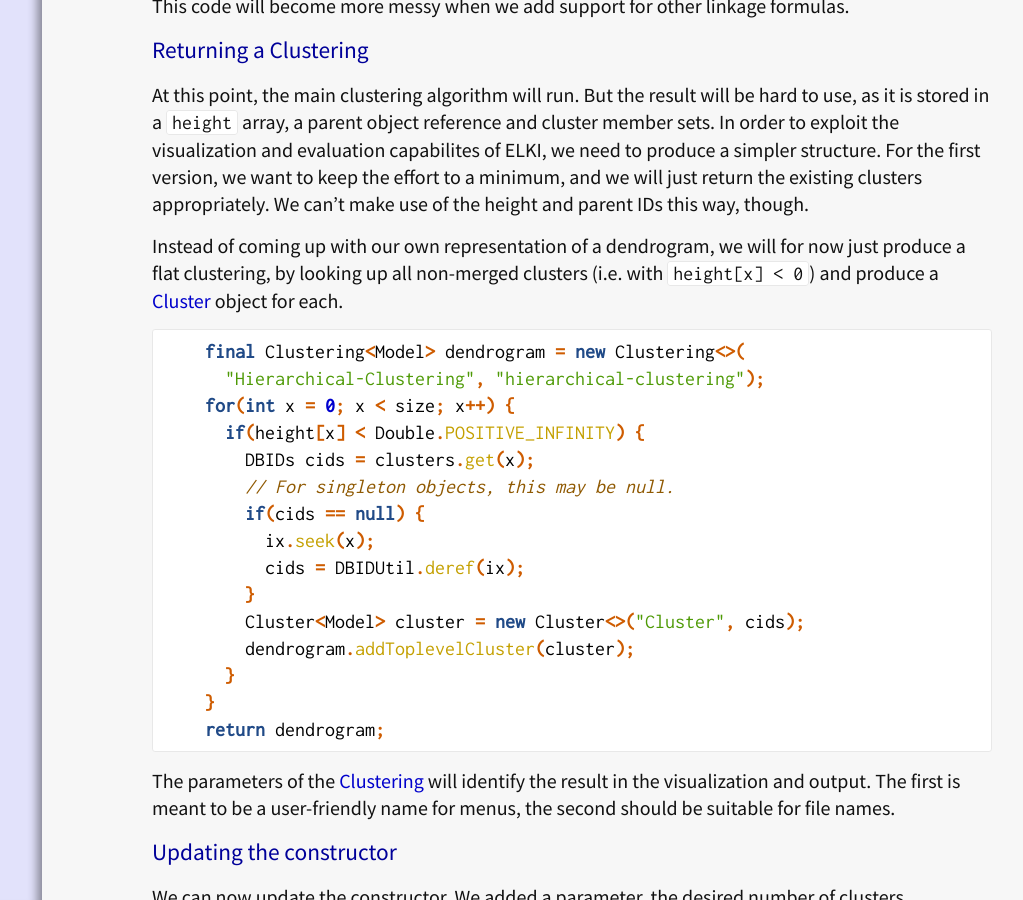
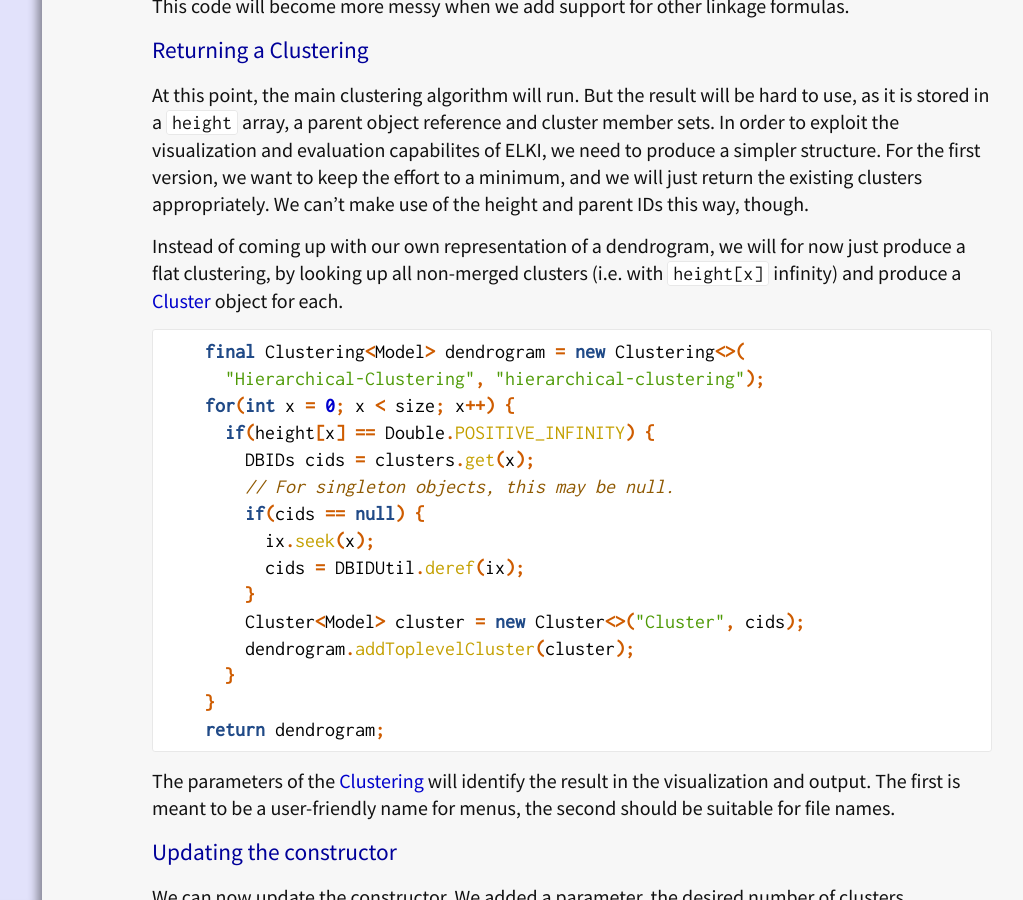
Before and after one commit to elki-project/elki-project.github.io, a Jekyll site: the page built from tutorial/hierarchical_clustering.md, in a window 1280 px wide and 900 px high, scrolled down 7756 px. Shown: the whole window, without its empty margins (248-1271 px from the left). Built offline with Jekyll 4.4.1, drawn with Linux system fonts in a browser that asks for light colours.

Commit message:
slight updates to tutorials

```diff
--- a/tutorial/hierarchical_clustering.md
+++ b/tutorial/hierarchical_clustering.md
@@ -256,13 +256,13 @@ This code will become more messy when we add support for other linkage formulas.
 
 At this point, the main clustering algorithm will run. But the result will be hard to use, as it is stored in a `height` array, a parent object reference and cluster member sets. In order to exploit the visualization and evaluation capabilites of ELKI, we need to produce a simpler structure. For the first version, we want to keep the effort to a minimum, and we will just return the existing clusters appropriately. We can't make use of the height and parent IDs this way, though.
 
-Instead of coming up with our own representation of a dendrogram, we will for now just produce a flat clustering, by looking up all non-merged clusters (i.e. with `height[x] < 0`) and produce a [Cluster](/releases/current/doc/de/lmu/ifi/dbs/elki/data/Cluster.html) object for each.
+Instead of coming up with our own representation of a dendrogram, we will for now just produce a flat clustering, by looking up all non-merged clusters (i.e. with `height[x]` infinity) and produce a [Cluster](/releases/current/doc/de/lmu/ifi/dbs/elki/data/Cluster.html) object for each.
 
 {% highlight java %}
     final Clustering<Model> dendrogram = new Clustering<>(
       "Hierarchical-Clustering", "hierarchical-clustering");
     for(int x = 0; x < size; x++) {
-      if(height[x] < Double.POSITIVE_INFINITY) {
+      if(height[x] == Double.POSITIVE_INFINITY) {
         DBIDs cids = clusters.get(x);
         // For singleton objects, this may be null.
         if(cids == null) {
```
Also changed, not shown: other parts of tutorial/hierarchical_clustering.md (+1 -1 lines), tutorial/same-size_k_means.md (+1 -1 lines).
